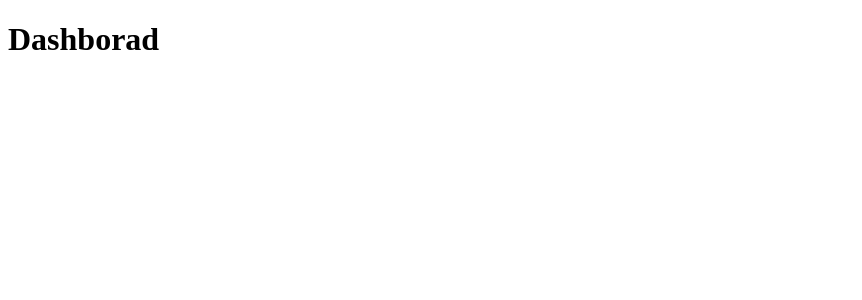
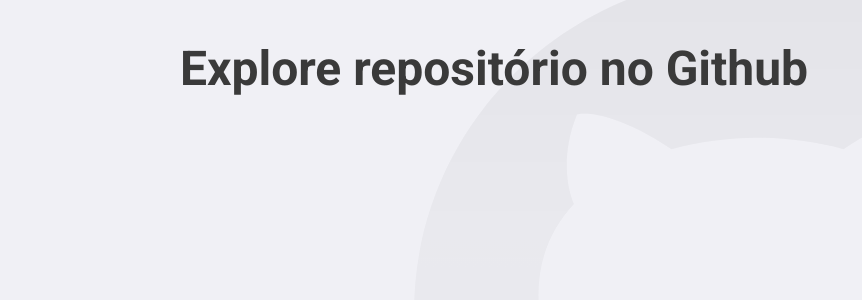
Before and after one commit to lucachaves/gostack-primeiro-projeto-react, a React (Create React App) app: page / in a window 1280 px wide. Shown: the top 300 px of the page, without its empty margins (0-862 px from the left). Built offline with nearby package versions, Linux system fonts and the light colour scheme.

Commit message:
utilizando styled components

```diff
--- a/package.json
+++ b/package.json
@@ -14,6 +14,7 @@
     "react-dom": "^16.13.1",
     "react-router-dom": "^5.1.2",
     "react-scripts": "3.4.1",
+    "styled-components": "^5.1.0",
     "typescript": "~3.7.2"
   },
   "scripts": {
@@ -36,6 +37,7 @@
   },
   "devDependencies": {
     "@types/react-router-dom": "^5.1.4",
+    "@types/styled-components": "^5.1.0",
     "@typescript-eslint/eslint-plugin": "^2.29.0",
     "@typescript-eslint/parser": "^2.29.0",
     "eslint": "^6.8.0",
--- a/public/index.html
+++ b/public/index.html
@@ -6,6 +6,8 @@
     <meta name="theme-color" content="#3A3A3A" />
 
     <title>Github Explorer</title>
+
+    <link href="https://fonts.googleapis.com/css2?family=Roboto:wght@400;700&display=swap" rel="stylesheet">
   </head>
   <body>
     <noscript>You need to enable JavaScript to run this app.</noscript>
--- a/src/App.tsx
+++ b/src/App.tsx
@@ -1,12 +1,16 @@
 import React from 'react';
 import { BrowserRouter } from 'react-router-dom';
 
+import GlobalStyle from './styles/global';
 import Routes from './routes';
 
 const App: React.FC = () => (
-  <BrowserRouter>
-    <Routes />
-  </BrowserRouter>
+  <>
+    <BrowserRouter>
+      <Routes />
+    </BrowserRouter>
+    <GlobalStyle />
+  </>
 );
 
 export default App;
--- a/src/pages/Dashboard/index.tsx
+++ b/src/pages/Dashboard/index.tsx
@@ -1,7 +1,9 @@
 import React from 'react';
 
+import { Title } from './styles';
+
 const Dashborad: React.FC = () => {
-  return <h1>Dashborad</h1>;
+  return <Title>Explore repositório no Github</Title>;
 };
 
 export default Dashborad;
--- /dev/null
+++ b/src/pages/Dashboard/styles.ts
@@ -0,0 +1,6 @@
+import styled from 'styled-components';
+
+export const Title = styled.h1`
+  font-size: 48px;
+  color: #3a3a3a;
+`;
--- /dev/null
+++ b/src/styles/global.ts
@@ -0,0 +1,31 @@
+import { createGlobalStyle } from 'styled-components';
+
+import githubBackground from '../assets/github-background.svg';
+
+export default createGlobalStyle`
+  * {
+    margin: 0;
+    padding: 0;
+    outline: 0;
+    box-sizing: border-box;
+  }
+
+  body {
+    background: #F0F0F5 url(${githubBackground}) no-repeat 70% top;
+    -webkit-font-smoothing: antialiased;
+  }
+
+  body, input, button {
+    font: 16px Roboto, sans-serif;
+  }
+
+  #root {
+    max-width: 960px;
+    margin: 0 auto;
+    padding: 40px 20px;
+  }
+
+  button {
+    cursor: pointer;
+  }
+`;
```
Also changed, not shown: .eslintrc.json, src/assets/github-background.svg (added), 1 other file (tests, documents, lock files or other folders).
